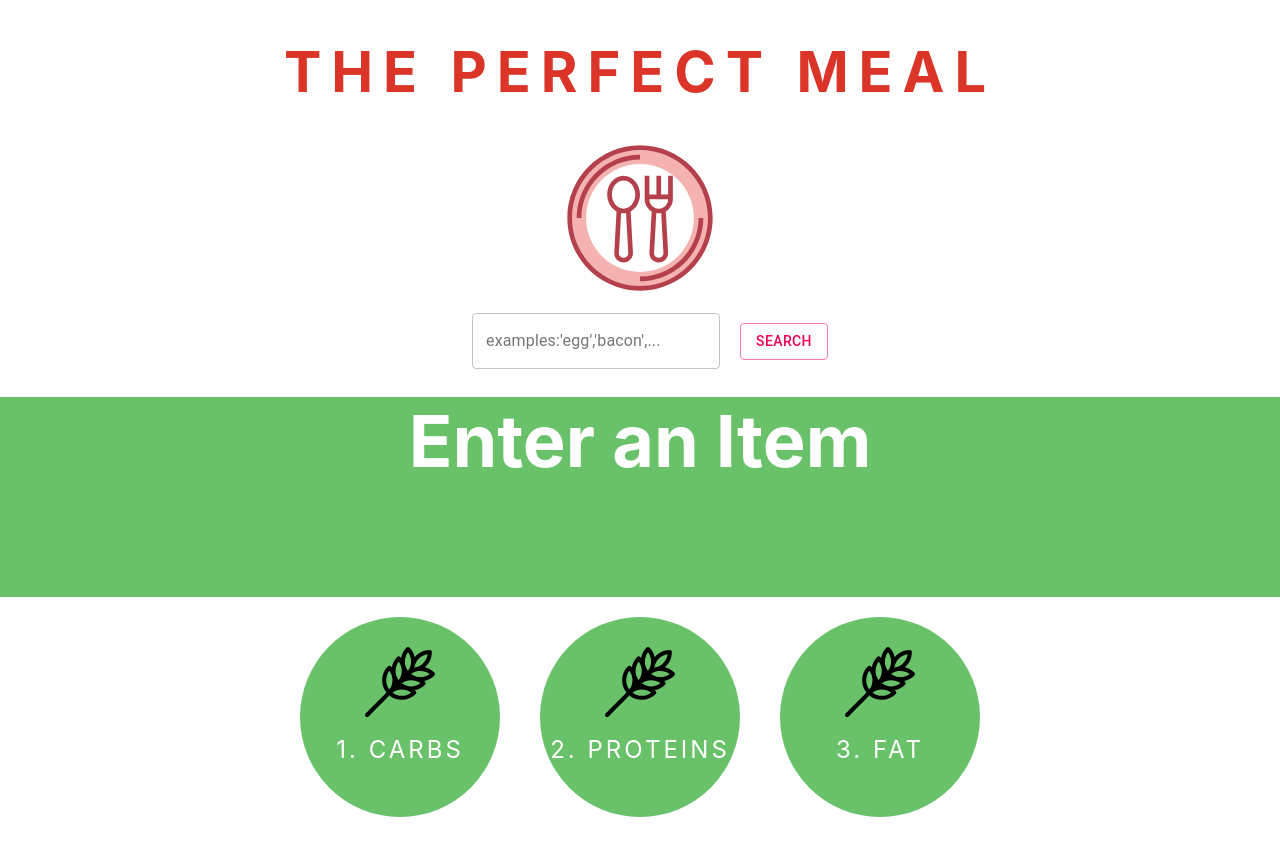
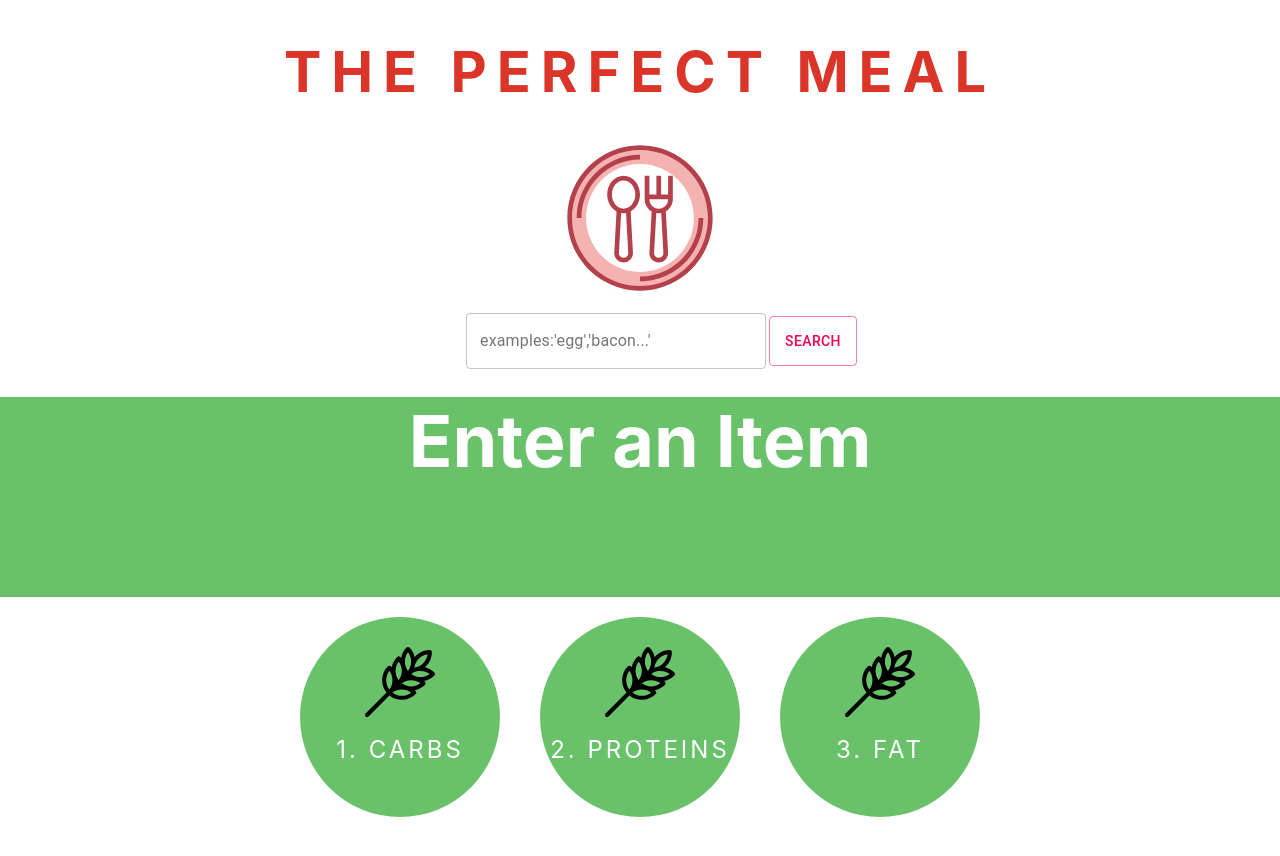
Before and after one commit to walter-clayton/perfect-meal, a React (Create React App) app: page / in a window 1280 px wide. Shown: the top 856 px of the page. Built offline with nearby package versions, Linux system fonts and the light colour scheme.

Commit message:
Home Finished with selections

```diff
--- a/package.json
+++ b/package.json
@@ -4,6 +4,7 @@
   "private": true,
   "dependencies": {
     "@material-ui/core": "^4.8.0",
+    "@material-ui/lab": "^4.0.0-alpha.38",
     "@testing-library/jest-dom": "^4.2.4",
     "@testing-library/react": "^9.4.0",
     "@testing-library/user-event": "^7.2.1",
--- a/src/Components/Home/Home.css
+++ b/src/Components/Home/Home.css
@@ -17,7 +17,22 @@
 .MuiFormControl-root {
     margin:20px !important;
 }
-button{
+.MuiAutocomplete-inputRoot{
+    width:300px!important;
+}
+.MuiAutocomplete-root{
+    width: 300px !important;
+}
+#free{
+    text-align: center;
+}
+#form{
+    display: flex;
+    justify-content: center;
+}
+#form button{
+    height:50px;
     position: relative;
-    top:30px;
+    top:23px;
+    left:23px;
 }
--- a/src/Components/Home/Home.js
+++ b/src/Components/Home/Home.js
@@ -4,6 +4,7 @@ import Button from '@material-ui/core/Button';
 import './Home.css'
 import Item from '../Item/Item'
 import logo from  './dish.svg'
+import Autocomplete from '@material-ui/lab/Autocomplete';
 
 export class Home extends Component {
     constructor(){
@@ -18,7 +19,7 @@ export class Home extends Component {
         }
     }
      search(){
-        fetch('https://api.nutritionix.com/v1_1/search/'+this.state.input+'?brand_id=513fcc648110a4cafb90ca5e&results=0%3A20&cal_min=0&cal_max=50000&appId=bfa58bb1&appKey=32f09ffb63689c776bfa016ffc977997')
+        fetch('https://api.nutritionix.com/v1_1/search/'+document.getElementById('free').value+'?brand_id=513fcc648110a4cafb90ca5e&results=0%3A20&cal_min=0&cal_max=50000&appId=bfa58bb1&appKey=32f09ffb63689c776bfa016ffc977997')
         .then((res)=>{
             if(res.status ===200){
                 return res.json()
@@ -40,8 +41,6 @@ export class Home extends Component {
 
             //Setting the id for sending to Item Component
             console.log(data.hits[0])
-            let a = 5;
-            console.log(++a)
          this.setState({
                 id:data.hits[0].fields.item_id,
                 name:data.hits[0].fields.item_name
@@ -49,6 +48,7 @@ export class Home extends Component {
             this.find();
         })
     }
+
     find(){
             fetch('https://api.nutritionix.com/v1_1/item?id='+this.state.id+'&brand_name=USDA&appId=bfa58bb1&appKey=fc5f0b60ea3bd985a02603ac239c2c10')
                 .then((res)=>{
@@ -58,18 +58,47 @@ export class Home extends Component {
                         return false;
                     }
                 })
-                .then((data)=>{
+                .then((data,err)=>{
                     console.log(data)
-                    this.setState({
+                   try{this.setState({
                         item:{
-                            cal:data.usda_fields.ENERC_KCAL.value,
+                            cal:data.nf_calories,
                             prot:data.usda_fields.PROCNT.value,
                             fat:data.usda_fields.FAT.value,
                             glu:data.usda_fields.CHOCDF.value,
                             tot:data.usda_fields.PROCNT.value+data.usda_fields.FAT.value+data.usda_fields.CHOCDF.value
                         }
-                    })
+                    })}
+                    catch(err){
+                        console.log(err);
+                    }
                 })
+    }
+    getFive(value){
+
+        this.setState({
+            five:[]
+        })
+        console.log(value)
+        fetch('https://api.nutritionix.com/v1_1/search/'+value+'?brand_id=513fcc648110a4cafb90ca5e&results=0%3A20&cal_min=0&cal_max=5000&appId=bfa58bb1&appKey=32f09ffb63689c776bfa016ffc977997')
+        .then((res)=>{
+            if(res.status ===200){
+                return res.json()
+            }else{
+                return false;
+            }
+        })
+        .then((data)=>{
+            let five=[]
+            for(var i=0;i<=5;i++){
+                five.push(data.hits[i].fields.item_name)
+            }
+            this.setState({
+                five:five,
+                input:value
+            })
+
+        })
     }
     render() {
         console.log(this.state)
@@ -77,11 +106,22 @@ export class Home extends Component {
             <div id="home">
                 <h1 className="title" > The Perfect Meal</h1>
                 <img id="logo" src={logo}></img>
-                <TextField value={this.state.input} onChange={e => this.setState({input:e.target.value})} id="outlined-basic" label="examples:'egg','bacon',..." variant="outlined" color="secondary" />
+                <div id="form">
+                <Autocomplete
+                    id="free"
+                    freeSolo
+                    options={this.state.five.map(item => item)}
+                    renderInput={params => (
+                        <TextField id="input"{...params} label="examples:'egg','bacon...'" onChange={(e)=> this.getFive(e.target.value)} margin="normal" color="secondary"  variant="outlined" />
+                    )}
+                />
+
                 <Button variant="outlined" color="secondary" onClick={()=> this.search()}>
                     Search
                 </Button>
+                </div>
                 <Item name={this.state.name} item={this.state.item} />
+
             </div>
         )
     }
--- a/src/Components/Item/Item.css
+++ b/src/Components/Item/Item.css
@@ -36,5 +36,5 @@
 }
 #cal{
     position:relative;
-    bottom:60px;
+    bottom:20px;
 }
```
Also changed, not shown: 1 other file (tests, documents, lock files or other folders).
